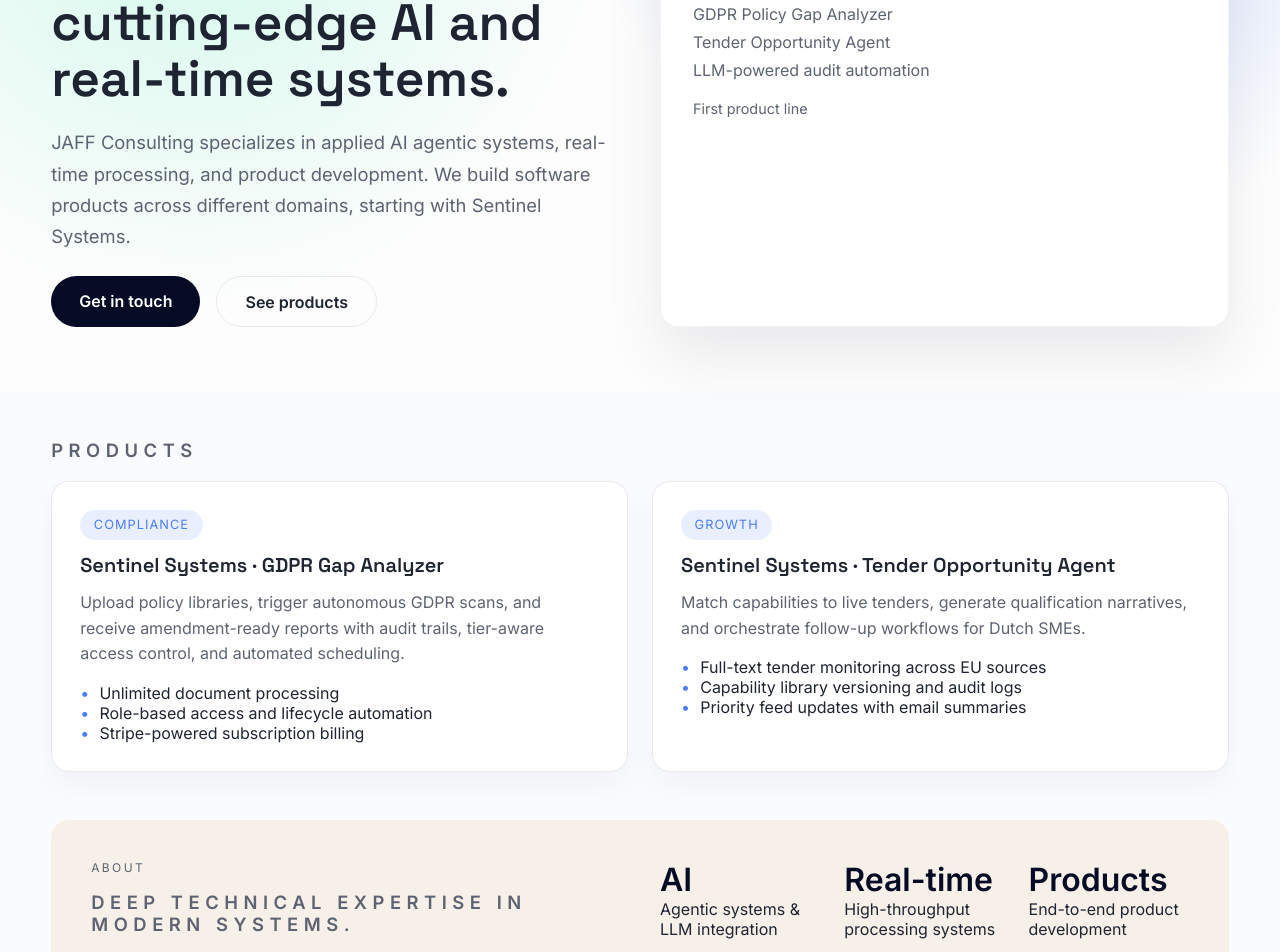
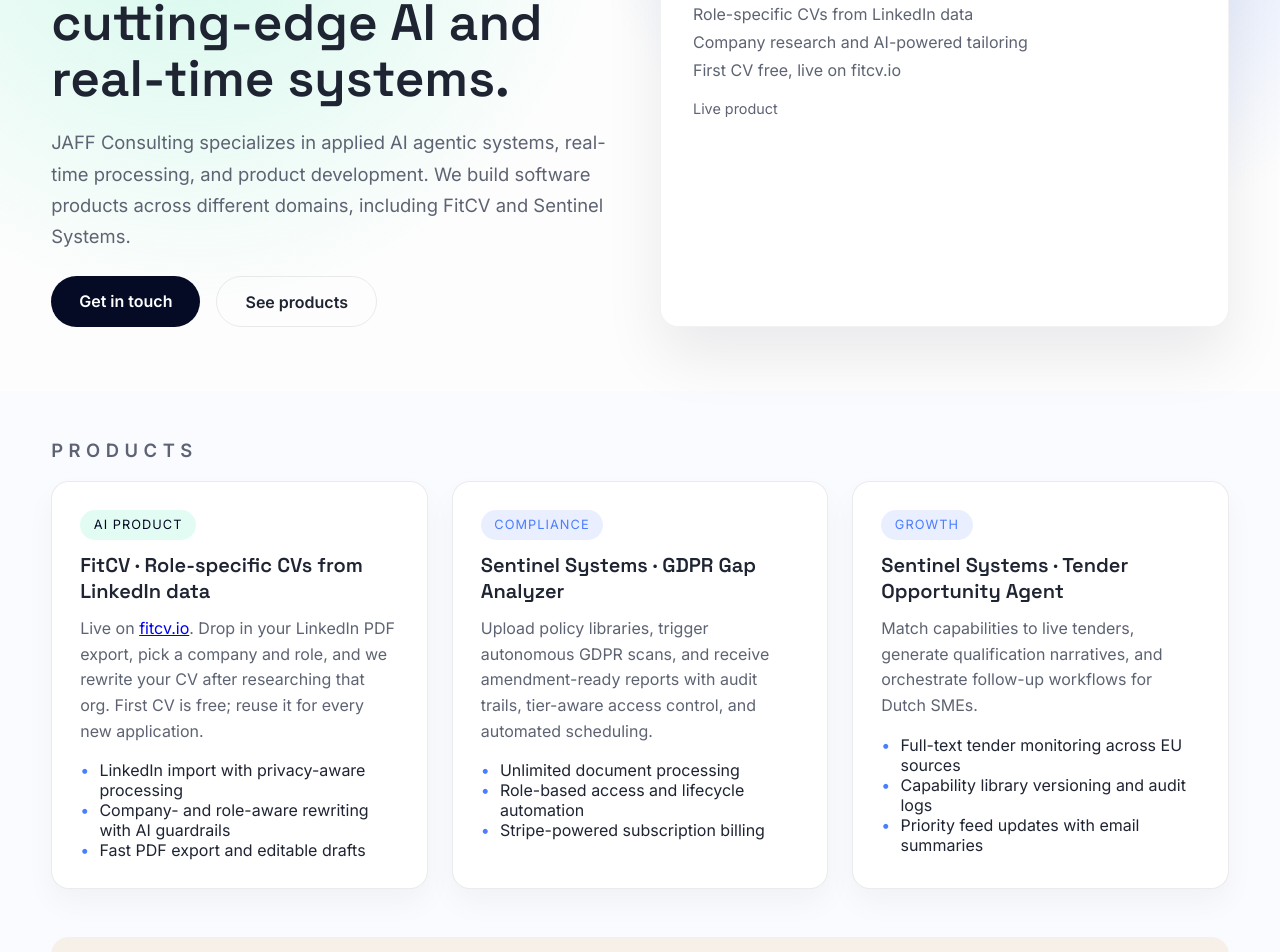
Before and after one commit to jaff-consulting/jaff-consulting.github.io, a plain HTML site: page index.html in a window 1280 px wide. Shown: the part 235-1187 px from the top of the page. Drawn offline with Linux system fonts and the light colour scheme.

Commit message:
Update website: add FitCV product and make it featured solution

```diff
--- a/index.html
+++ b/index.html
@@ -31,7 +31,7 @@
           <p class="lead">
             JAFF Consulting specializes in applied AI agentic systems, real-time processing,
             and product development. We build software products across different domains,
-            starting with Sentinel Systems.
+            including FitCV and Sentinel Systems.
           </p>
           <div class="hero-cta">
             <a class="primary" href="mailto:info@jaff-consulting.com">Get in touch</a>
@@ -40,13 +40,13 @@
         </div>
         <div class="card">
           <p class="card-title">Featured solution</p>
-          <h2>Sentinel Systems</h2>
+          <h2>FitCV</h2>
           <ul>
-            <li>GDPR Policy Gap Analyzer</li>
-            <li>Tender Opportunity Agent</li>
-            <li>LLM-powered audit automation</li>
+            <li>Role-specific CVs from LinkedIn data</li>
+            <li>Company research and AI-powered tailoring</li>
+            <li>First CV free, live on fitcv.io</li>
           </ul>
-          <p class="card-foot">First product line</p>
+          <p class="card-foot">Live product</p>
         </div>
       </div>
     </header>
@@ -55,6 +55,21 @@
       <section id="solutions" class="section">
         <h3>Products</h3>
         <div class="grid">
+          <article>
+            <p class="pill live">AI Product</p>
+            <h4>FitCV · Role-specific CVs from LinkedIn data</h4>
+            <p>
+              Live on <a href="https://www.fitcv.io">fitcv.io</a>.
+              Drop in your LinkedIn PDF export, pick a company and role, and we rewrite
+              your CV after researching that org. First CV is free; reuse it for every new
+              application.
+            </p>
+            <ul class="bullets">
+              <li>LinkedIn import with privacy-aware processing</li>
+              <li>Company- and role-aware rewriting with AI guardrails</li>
+              <li>Fast PDF export and editable drafts</li>
+            </ul>
+          </article>
           <article>
             <p class="pill">Compliance</p>
             <h4>Sentinel Systems · GDPR Gap Analyzer</h4>
--- a/styles.css
+++ b/styles.css
@@ -208,6 +208,11 @@
   text-transform: uppercase;
 }
 
+.pill.live {
+  background: rgba(112, 240, 197, 0.2);
+  color: var(--ink);
+}
+
 .bullets {
   margin-top: 1rem;
   list-style: none;
```
